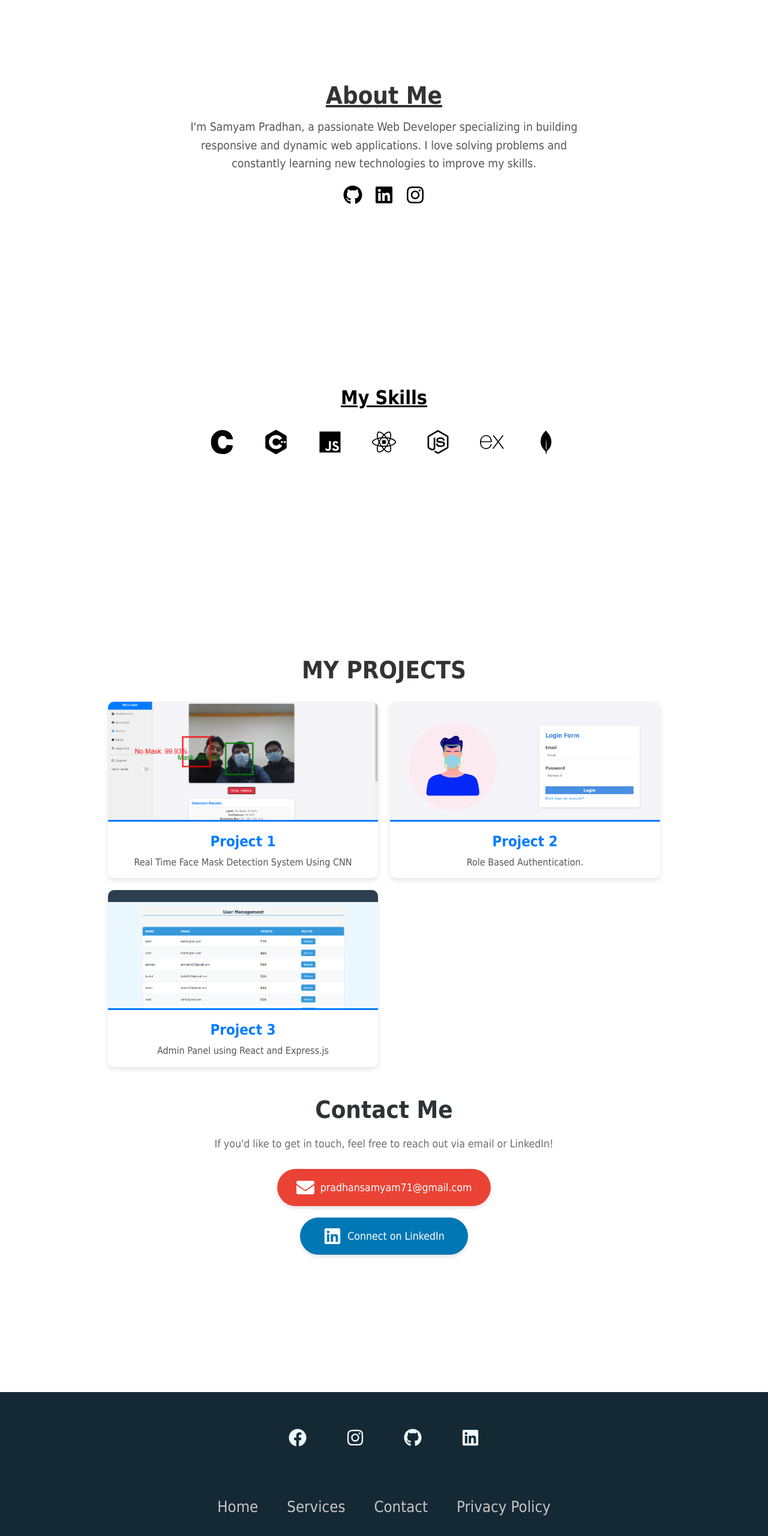
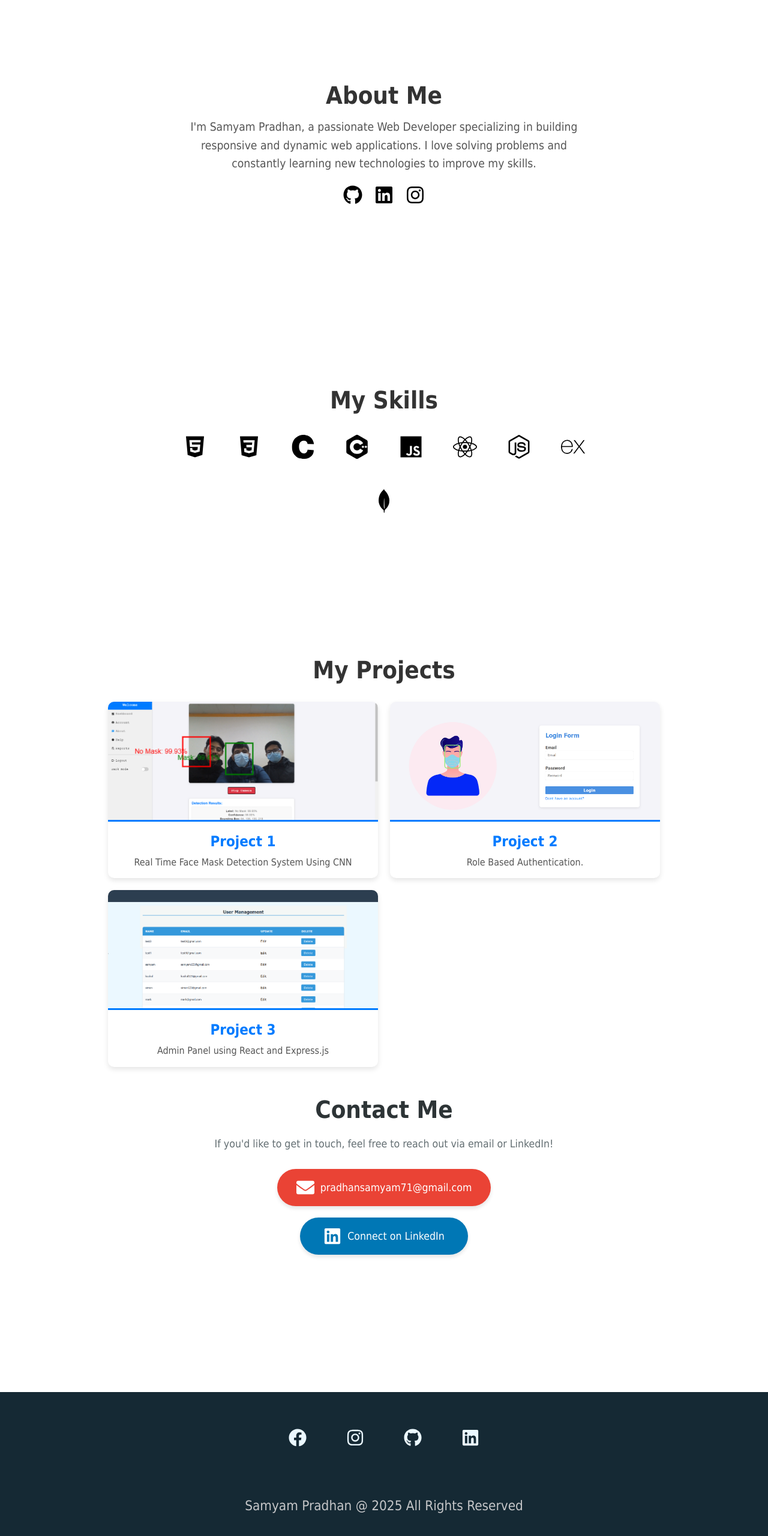
Before and after one commit to Samyam-Pradhan/Portfolio, a React (Vite) app: page / in a window 1280 px wide. Shown: the part 800-3361 px from the top of the page at 60% size. Built offline with nearby package versions, Linux system fonts and the light colour scheme.

Commit message:
Changes in sections

```diff
--- a/src/assets/About.css
+++ b/src/assets/About.css
@@ -13,7 +13,6 @@
     font-size: 2.5rem;
     color: #333;
     margin-bottom: 15px;
-    text-decoration: underline;
 }
 
 #about p {
--- a/src/assets/Projects.css
+++ b/src/assets/Projects.css
@@ -12,7 +12,6 @@
     font-size: 2.5rem;
     color: #333;
     margin-bottom: 30px;
-    text-transform: uppercase;
   }
 
   .projects-cards {
--- a/src/assets/Skills.css
+++ b/src/assets/Skills.css
@@ -1,4 +1,3 @@
-/* Skills Section */
 #skills {
     padding: 40px 5%;
     text-align: center;
@@ -12,14 +11,13 @@
     margin: auto;
 }
 
-/* Section Heading */
+
 #skills h2 {
-    font-size: 2rem;
+    font-size: 2.5rem;
+    color: #333;
     margin-bottom: 15px;
-    text-decoration: underline;
 }
 
-/* Flexbox Layout for Skills */
 .skills-flex {
     display: flex;
     justify-content: center;
@@ -28,23 +26,21 @@
     margin-top: 20px;
 }
 
-/* Individual Skill (Icon only) */
 .skill {
     display: flex;
     align-items: center;
     justify-content: center;
     padding: 15px;
     border-radius: 10px;
-    font-size: 2.5rem; /* Adjust icon size */
+    font-size: 2.5rem;
     transition: transform 0.3s ease-in-out;
 }
 
-/* Hover Effect */
 .skill:hover {
     transform: scale(1.1);
 }
 
-/* Responsive Design */
+
 @media (max-width: 768px) {
     #skills {
         margin-top: -50px;
--- a/src/components/Footer.jsx
+++ b/src/components/Footer.jsx
@@ -21,20 +21,7 @@ export const Footer = () => {
                     <FaLinkedin size={30} />
                 </a>
             </div>
-            <ul className="list">
-                <li>
-                    <a href="#">Home</a>
-                </li>
-                <li>
-                    <a href="#">Services</a>
-                </li>
-                <li>
-                    <a href="#">Contact</a>
-                </li>
-                <li>
-                    <a href="#">Privacy Policy</a>
-                </li>
-            </ul>
+
             <p className="copyright">
                 Samyam Pradhan @ 2025 All Rights Reserved
             </p>
--- a/src/components/Navbar.jsx
+++ b/src/components/Navbar.jsx
@@ -29,6 +29,7 @@ const Navbar = () => {
                         <span className={isOpen ? "open" : ""}></span>
                         <span className={isOpen ? "open" : ""}></span>
                         <span className={isOpen ? "open" : ""}></span>
+
                     </div>
 
                     <ul className={`menu-links ${isOpen ? "open" : ""}`}>
--- a/src/components/Skills.jsx
+++ b/src/components/Skills.jsx
@@ -1,6 +1,7 @@
 import "../assets/Skills.css";
-import { FaJs, FaReact, FaNodeJs } from "react-icons/fa";
+import { FaJs, FaReact, FaNodeJs, FaHtml5} from "react-icons/fa";
 import { SiMongodb, SiExpress, SiC, SiCplusplus } from "react-icons/si";
+import { IoLogoCss3 } from "react-icons/io";
 
 const Skills = () => {
   return (
@@ -8,6 +9,8 @@ const Skills = () => {
       <div className="skills-container">
         <h2>My Skills</h2>
         <div className="skills-flex">
+        <div className="skill"><FaHtml5 className="skill-icon" /></div>
+        <div className="skill"><IoLogoCss3 className="skill-icon" /></div>
           <div className="skill"><SiC className="skill-icon" /></div>
           <div className="skill"><SiCplusplus className="skill-icon" /></div>
           <div className="skill"><FaJs className="skill-icon" /></div>
```
